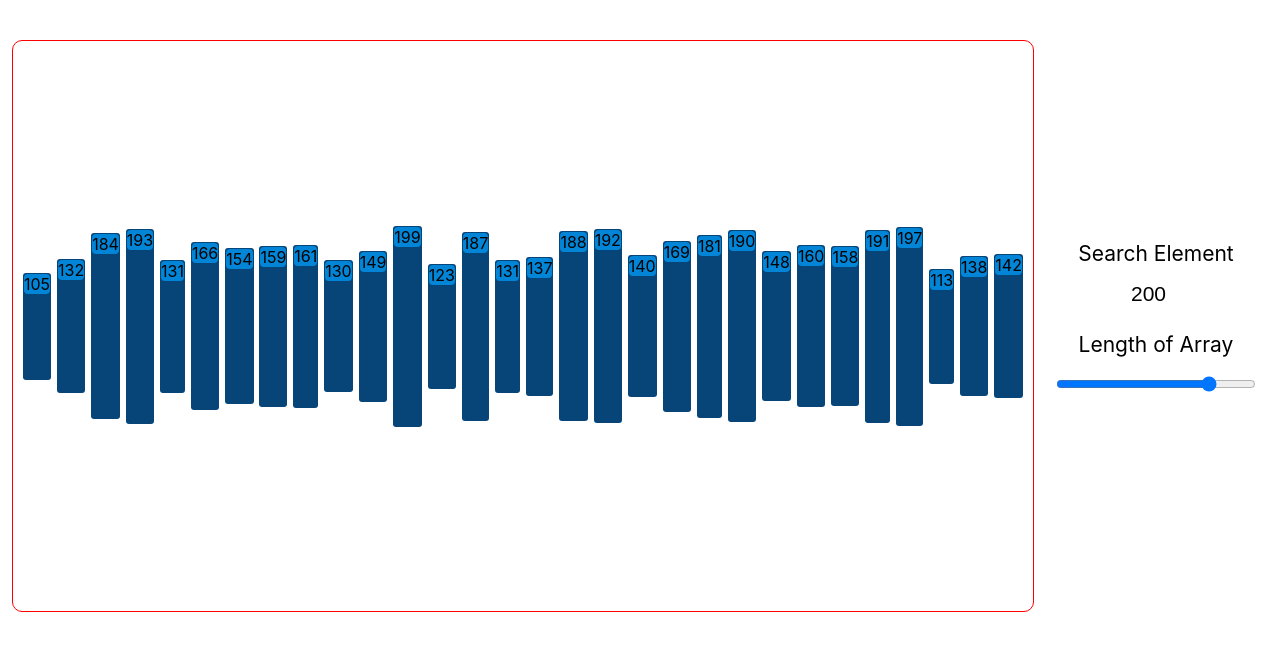
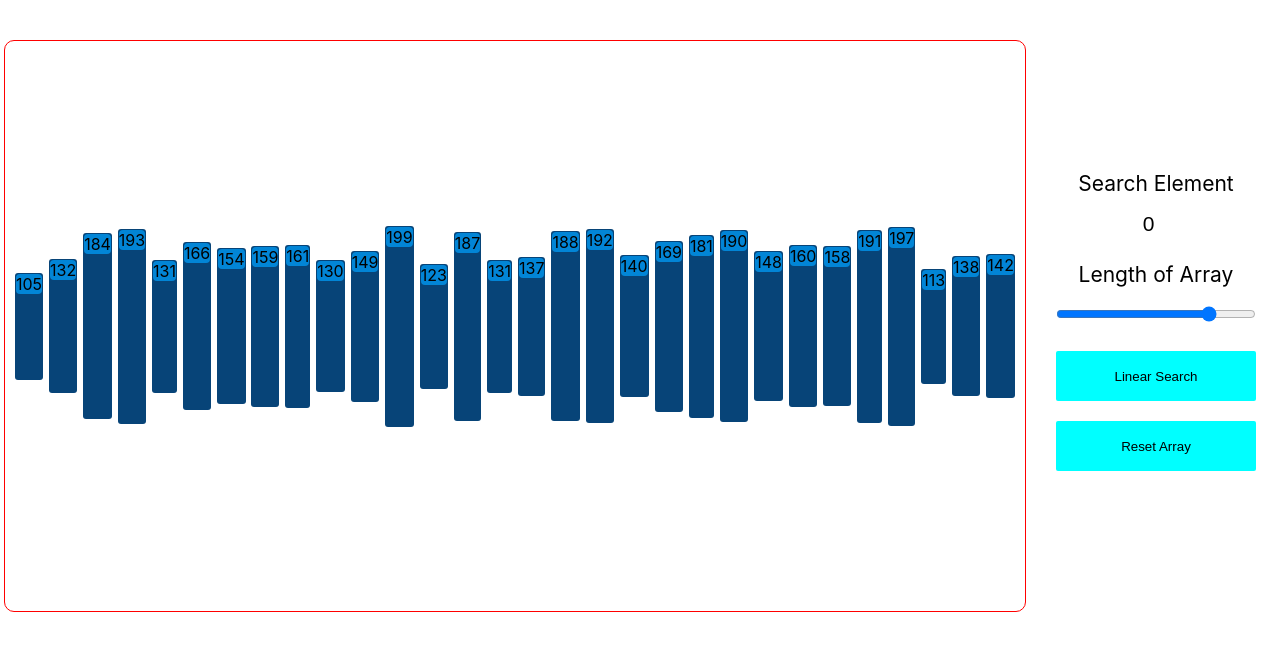
Before and after one commit to ashirbad29/searching-algorithm-visualizer, a React (Create React App) app: page / in a window 1280 px wide. Shown: the top 650 px of the page. Built offline with nearby package versions, Linux system fonts and the light colour scheme.

Commit message:
Linear Search complete

```diff
--- a/src/App.css
+++ b/src/App.css
@@ -13,19 +13,14 @@ p {
 	width: 200px;
 	height: 50px;
 	background-color: aqua;
-	border-radius: 23px;
+	border-radius: 2px;
 	margin: 10px;
 	border: none;
-	box-shadow: rgb(80, 99, 99) 5px 15px 15px;
-	display: flex;
-	align-items: center;
-	justify-content: center;
 	transition: all 0.5s;
 }
 
 .btn:hover {
 	background-color: rgb(255, 85, 241);
-	box-shadow: rgb(80, 99, 99) 15px 15px 15px;
 }
 
 input,
--- a/src/visualizer/Visualizer.js
+++ b/src/visualizer/Visualizer.js
@@ -5,7 +5,7 @@ const Visualizer = () => {
 	const [length, setLength] = useState(30);
 	const [algo, setAlgo] = useState('linearSearch');
 	const [able, setAble] = useState(true);
-	const [searchValue, setSearchValue] = useState(200);
+	const [searchValue, setSearchValue] = useState(0);
 	const [resultmsg, setResultmsg] = useState('');
 
 	const primaryColor = '#074478';
@@ -28,8 +28,66 @@ const Visualizer = () => {
 				val: randomNumberFromRange(100, 200),
 			};
 			arr.push(item);
+			if (document.getElementsByClassName('array-bar')[i] != null) {
+				document.getElementsByClassName('array-bar')[
+					i
+				].style.backgroundColor = primaryColor;
+			}
 		}
 		setMainArr(arr);
+		displayResult('no-result');
+	};
+
+	const linearSearch = value => {
+		let found = false;
+		for (let i = 0; i < length; i++) {
+			console.log(mainArr[i].val, value);
+			if (mainArr[i].val === value) {
+				console.log('found');
+				setTimeout(() => {
+					document.getElementsByClassName('array-bar')[
+						i
+					].style.backgroundColor = '#107834';
+					displayResult(i);
+				}, i * 100);
+
+				found = true;
+				return;
+			} else {
+				setTimeout(() => {
+					document.getElementsByClassName('array-bar')[
+						i
+					].style.backgroundColor = 'cyan';
+				}, i * 100);
+
+				setTimeout(() => {
+					document.getElementsByClassName('array-bar')[
+						i
+					].style.backgroundColor = primaryColor;
+				}, (i + 5) * 100);
+			}
+		}
+		if (found === false) {
+			setTimeout(() => {
+				displayResult(-1);
+			}, length * 100);
+		}
+	};
+
+	const displayResult = idx => {
+		if (idx === 'no-result') {
+			setResultmsg('');
+			document.getElementById('result-box').classList.remove('red', 'green');
+		} else if (idx === -1) {
+			// setResultmsg()
+			setResultmsg(`not found !!!`);
+			document.getElementById('result-box').classList.remove('red', 'green');
+			document.getElementById('result-box').classList.add('red');
+		} else {
+			setResultmsg(`found at idx ${idx}`);
+			document.getElementById('result-box').classList.remove('red', 'green');
+			document.getElementById('result-box').classList.add('green');
+		}
 	};
 
 	return (
@@ -46,8 +104,7 @@ const Visualizer = () => {
 							key={item.idx}
 							style={{ height: item.val, backgroundColor: primaryColor }}
 						>
-							{' '}
-							<p>{item.val}</p>{' '}
+							<p>{item.val}</p>
 						</div>
 					);
 				})}
@@ -72,6 +129,17 @@ const Visualizer = () => {
 					min='15'
 					max='34'
 				></input>
+
+				<button
+					className='btn'
+					onClick={() => linearSearch(parseInt(searchValue))}
+				>
+					Linear Search
+				</button>
+
+				<button className='btn' onClick={() => getNewArray(length)}>
+					Reset Array
+				</button>
 			</div>
 		</div>
 	);
```
